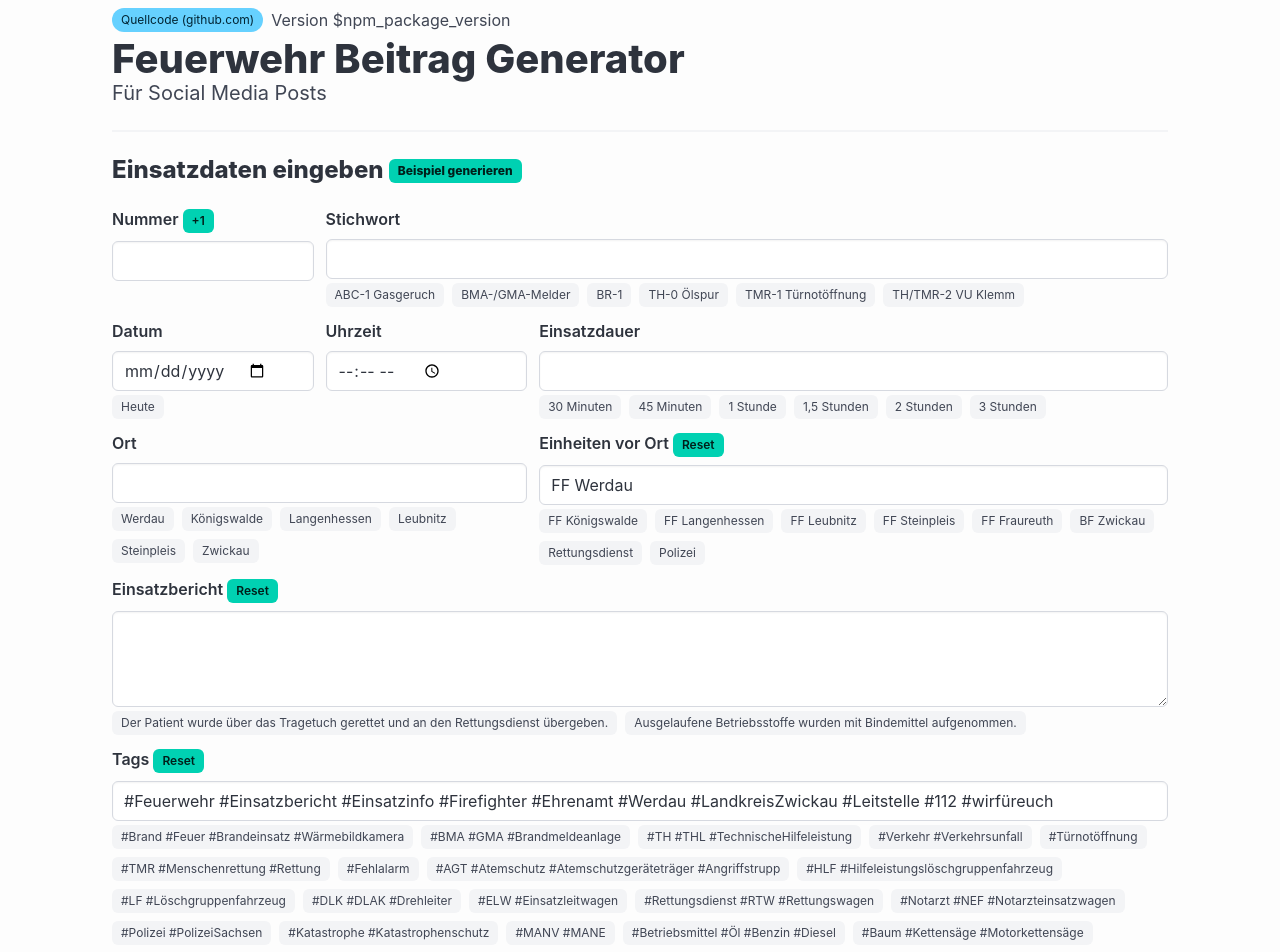
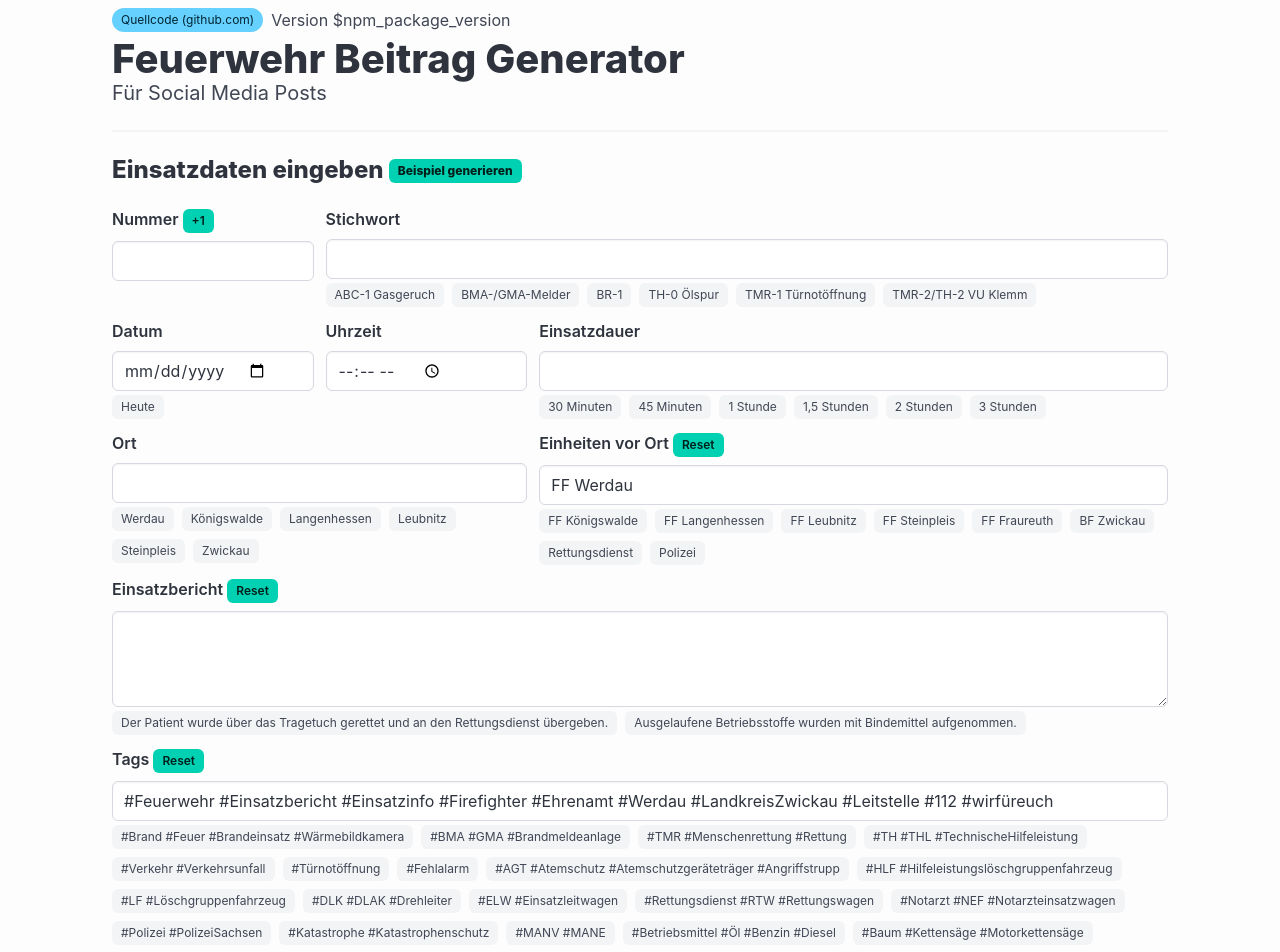
Before and after one commit to turbopixel/Feuerwehr-Beitrag-Generator, a Vue app: page / in a window 1280 px wide. Shown: the top 952 px of the page. Built offline with nearby package versions, Linux system fonts and the light colour scheme.

Commit message:
Sortierung Tags und Einsätze geändert

```diff
--- a/package.json
+++ b/package.json
@@ -1,6 +1,6 @@
 {
   "name": "ffpostcreator",
-  "version": "2024.12.00",
+  "version": "2024.12.01",
   "private": true,
   "type": "module",
   "scripts": {
--- a/src/components/LayoutForm.vue
+++ b/src/components/LayoutForm.vue
@@ -135,7 +135,7 @@ export default {
               <span class="tag is-clickable" @click="set_stichwort">BR-1</span>
               <span class="tag is-clickable" @click="set_stichwort">TH-0 Ölspur</span>
               <span class="tag is-clickable" @click="set_stichwort">TMR-1 Türnotöffnung</span>
-              <span class="tag is-clickable" @click="set_stichwort">TH/TMR-2 VU Klemm</span>
+              <span class="tag is-clickable" @click="set_stichwort">TMR-2/TH-2 VU Klemm</span>
             </div>
           </div>
         </div>
@@ -214,10 +214,10 @@ export default {
             <div class="tags">
               <span class="tag is-clickable" @click="set_tags">#Brand #Feuer #Brandeinsatz #Wärmebildkamera</span>
               <span class="tag is-clickable" @click="set_tags">#BMA #GMA #Brandmeldeanlage</span>
+              <span class="tag is-clickable" @click="set_tags">#TMR #Menschenrettung #Rettung</span>
               <span class="tag is-clickable" @click="set_tags">#TH #THL #TechnischeHilfeleistung</span>
               <span class="tag is-clickable" @click="set_tags">#Verkehr #Verkehrsunfall</span>
               <span class="tag is-clickable" @click="set_tags">#Türnotöffnung</span>
-              <span class="tag is-clickable" @click="set_tags">#TMR #Menschenrettung #Rettung</span>
               <span class="tag is-clickable" @click="set_tags">#Fehlalarm</span>
               <span class="tag is-clickable" @click="set_tags">#AGT #Atemschutz #Atemschutzgeräteträger #Angriffstrupp</span>
               <span class="tag is-clickable" @click="set_tags">#HLF #Hilfeleistungslöschgruppenfahrzeug</span>
```
